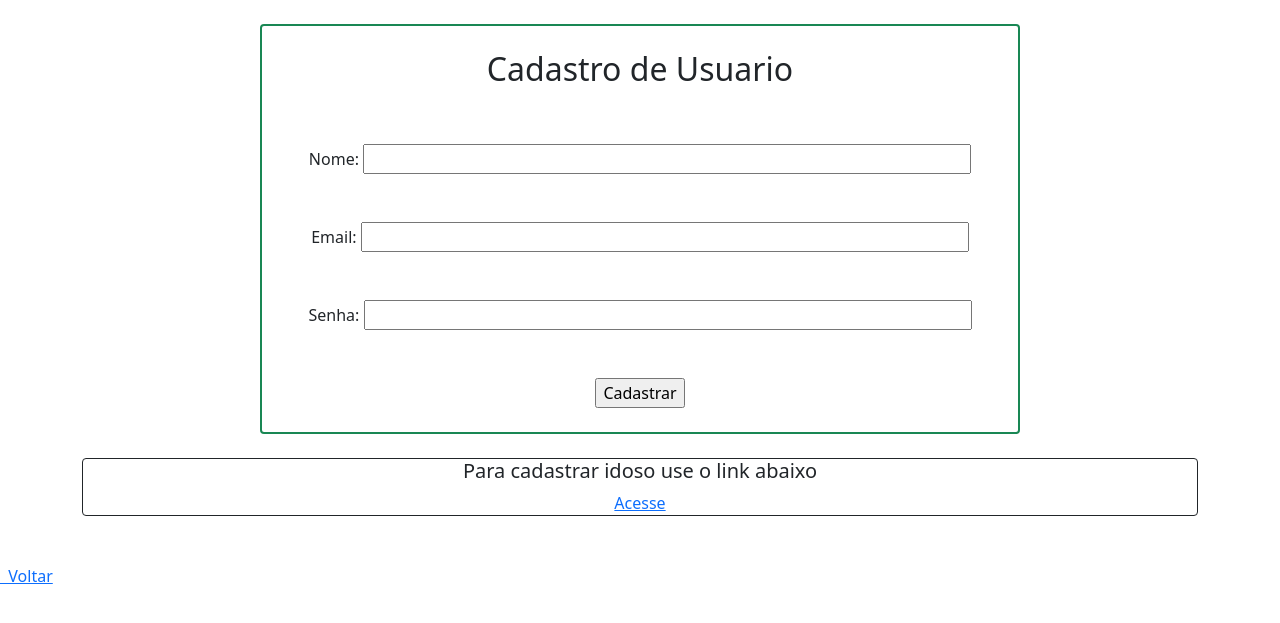
After one commit to LarSantaTerezinha/projetoUnivesp, a PHP site: page /form_cadastro_usuario.php in a window 1280 px wide. The commit adds this page. Shown: the top 623 px of the page. Run offline with PHP 8.4, Linux system fonts and the light colour scheme.

Commit message:
14-09 antes do almoco

```diff
--- a/LarSanta-Terezinha/erroLogin.php
+++ b/LarSanta-Terezinha/erroLogin.php
@@ -1,3 +1,9 @@
+<?php
+if (session_start()) {
+  session_destroy();
+}
+?>
+
 <!DOCTYPE html>
 <html lang="en">
 <head>
--- /dev/null
+++ b/LarSanta-Terezinha/form_cadastro_usuario.php
@@ -0,0 +1,101 @@
+<!DOCTYPE html>
+<html lang="en">
+
+<head>
+    <meta charset="UTF-8">
+    <meta http-equiv="X-UA-Compatible" content="IE=edge">
+    <meta name="viewport" content="width=device-width, initial-scale=1.0">
+    <title>Formulário cadastro usuario</title>
+
+    <link href="css/bootstrap.min.css" rel="stylesheet">
+    <link rel="icon" type="image/png" href="img/html.png" />
+    <script src="js/validaFormCadastro.js"></script>
+</head>
+
+
+<body>
+    <br>
+    <div class="container">
+        <div class="row">
+            <div class="col-2">
+                <!-- <center>
+                    <br>
+                    <h2>Cadastro de Usuario</h2>
+                    <br><br>
+                    <form method="POST" action="cadastrar_usuario.php">
+
+                        <label for="email">Nome:</label>
+                        <input type="text" name="nome" id="nome" required>
+                        <br><br><br>
+                        <label for="email">Email:</label>
+                        <input type="text" name="email" id="email" required>
+                        <br><br><br>
+                        <label for="senha">Senha:</label>
+                        <input type="password" name="senha" id="senha" required>
+                        <br><br><br>
+                        <input type="submit" value="Cadastrar" name="cadastrar" id="cadastrar">
+                        <br><br>
+                    </form>
+                </center> -->
+            </div>
+            <div class="col-8 border border-success border-2 rounded">
+                <center>
+                    <br>
+                    <h2>Cadastro de Usuario</h2>
+                    <br><br>
+                    <form method="POST" action="cadastrar_usuario.php">
+
+                        <label for="email">Nome:</label>
+                        <input type="text" size=60 name="nome" id="nome">
+                        <br><br><br>
+                        <label for="email">Email:</label>
+                        <input type="text" size=60 name="email" id="email">
+                        <br><br><br>
+                        <label for="senha">Senha:</label>
+                        <input type="password" size=60 name="senha" id="senha" required>
+                        <br><br><br>
+                        <input type="submit" value="Cadastrar" name="cadastrar" id="cadastrar">
+                        <br><br>
+                    </form>
+                </center>
+            </div>
+            <div class="col-2">
+                <!-- <center>
+                    <br>
+                    <h2>Cadastro de Usuario</h2>
+                    <br><br>
+                    <form method="POST" action="cadastrar_usuario.php">
+
+                        <label for="email">Nome:</label>
+                        <input type="text" name="nome" id="nome" required>
+                        <br><br><br>
+                        <label for="email">Email:</label>
+                        <input type="text" name="email" id="email" required>
+                        <br><br><br>
+                        <label for="senha">Senha:</label>
+                        <input type="password" name="senha" id="senha" required>
+                        <br><br><br>
+                        <input type="submit" value="Cadastrar" name="cadastrar" id="cadastrar">
+                        <br><br>
+                    </form>
+                </center> -->
+            </div>
+        </div>
+        <br>
+        <div class="row">
+            <center>
+                <div class="col-12 border border-dark border-1 rounded">
+                    <h5>Para cadastrar idoso use o link abaixo</h5>
+                    <a href="form_cadastro_idoso.php">Acesse</a>
+                </div>
+            </center>
+        </div>
+    </div>
+    <br>
+    <br>
+    <a href="index.php">&nbsp;&nbsp;Voltar</a>
+    <script src="js/validaLoginForm.js"></script>
+    <script src="js/bootstrap.min.js"></script>
+</body>
+
+</html>
--- a/LarSanta-Terezinha/js/validaLoginForm.js
+++ b/LarSanta-Terezinha/js/validaLoginForm.js
@@ -29,3 +29,11 @@ function validaLoginForm() {
     // If all fields are valid, allow the form to submit
     return true;
   }
+
+  function validaEmail (email) {
+    var emailPattern =  /^[_a-z0-9._%-]+@[a-zA-Z0-9,-]+\.[a-zA-Z0-9-]{2,}$/u;
+    if(!emailPattern.test(email)) {
+      alert("Email fora do padrão nome@dominio.com. Verificar.");
+    }
+    return true;
+  }
```
Also changed, not shown: LarSanta-Terezinha/index.php (+11 -3 lines), LarSanta-Terezinha/js/validaFormCadastro.js (added, +33 -0 lines).
